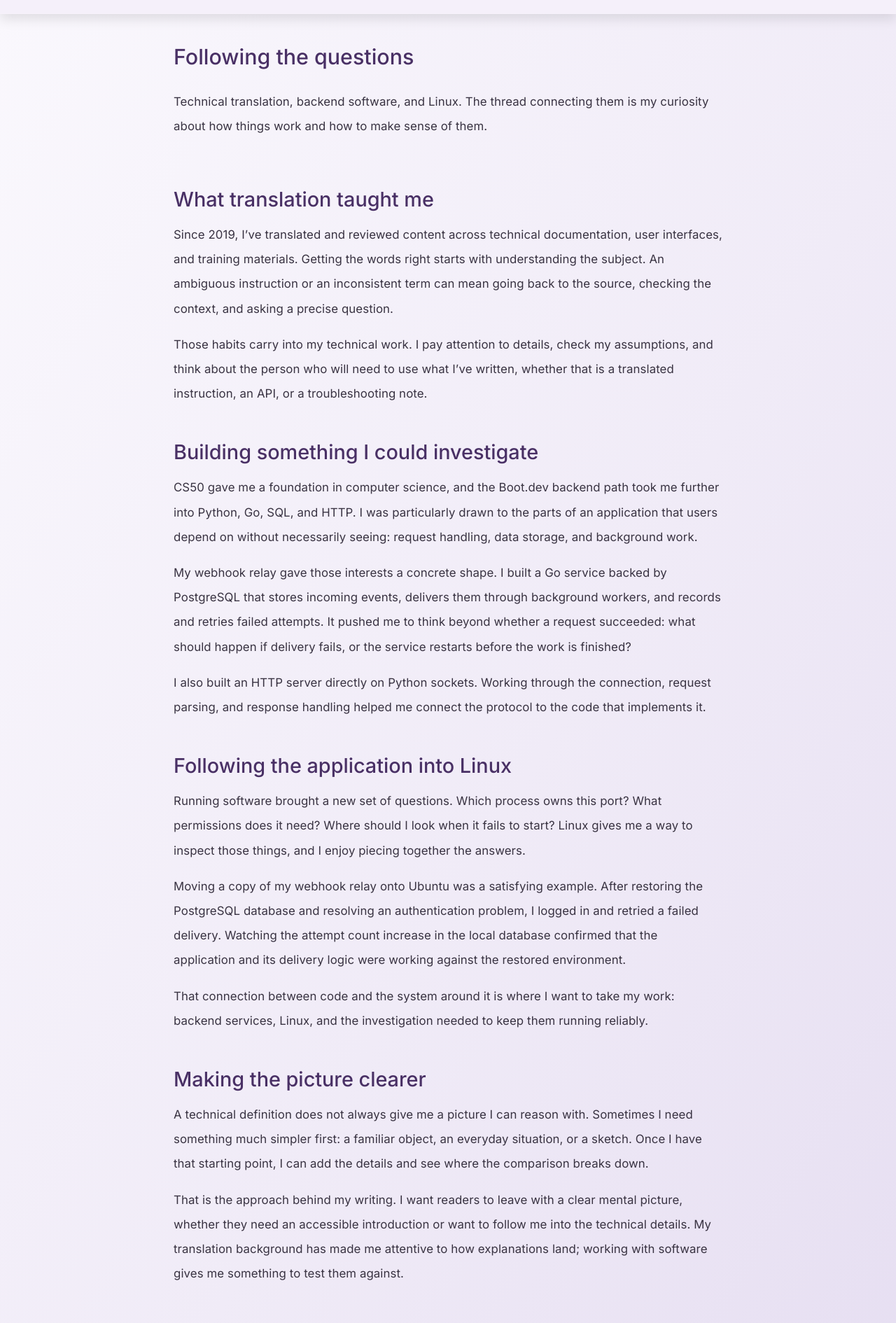
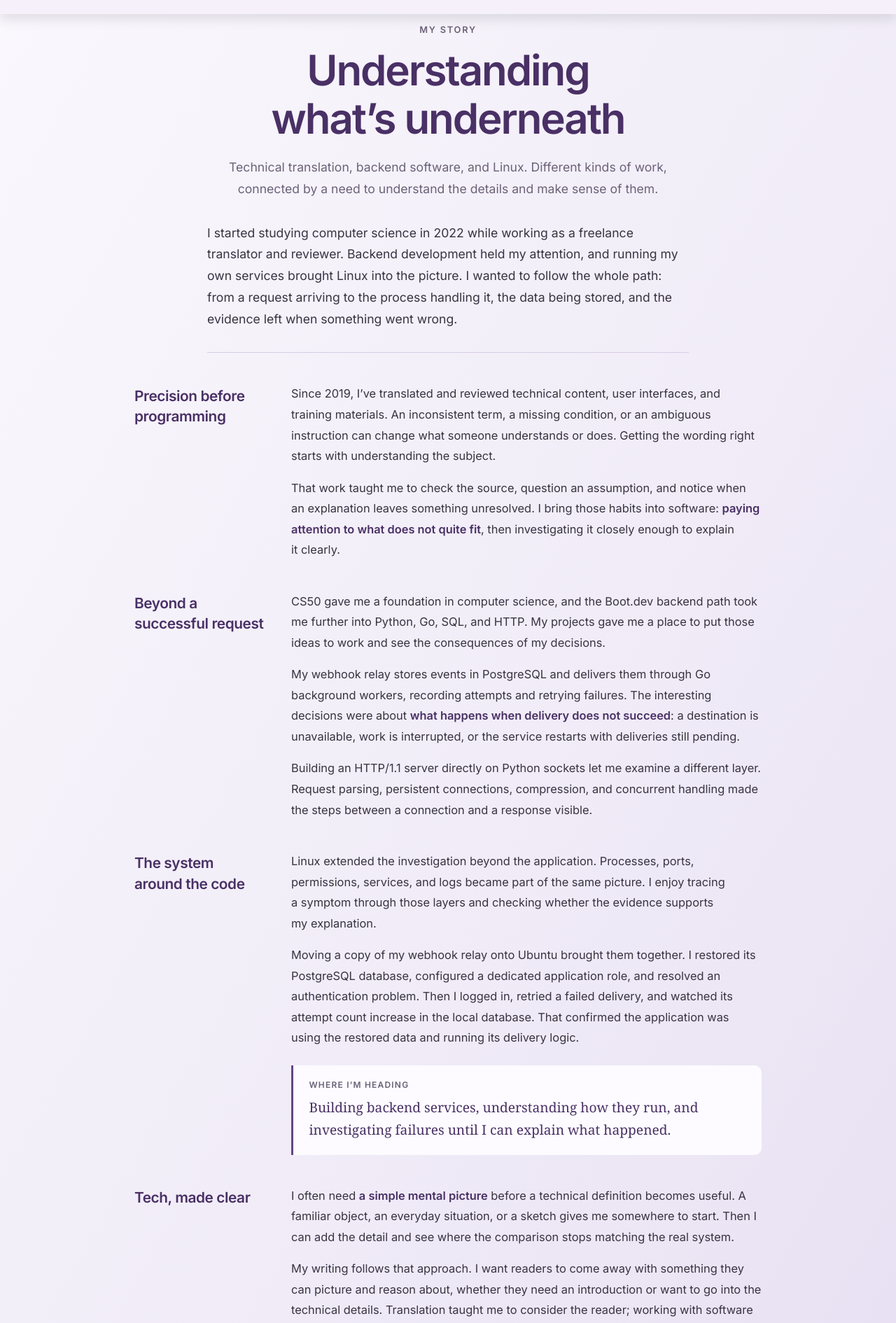
Before and after one commit to CamilleOnoda/camilleonoda.dev, a React (Create React App) app: page /story in a window 1280 px wide. Shown: the part 61-1951 px from the top of the page at 70% size. Built offline with nearby package versions, Linux system fonts and the light colour scheme.

Commit message:
style: Refine story layout and expand personal background

```diff
--- a/src/config/story.config.js
+++ b/src/config/story.config.js
@@ -1,49 +1,77 @@
 const storyData = {
-  title: "Following the questions",
+  title: "Understanding what’s underneath",
   subtitle:
-    "Technical translation, backend software, and Linux. The thread connecting them is my curiosity about how things work and how to make sense of them.",
+    "Technical translation, backend software, and Linux. Different kinds of work, connected by a need to understand the details and make sense of them.",
 
   images: [],
 
   description:
-    "I started studying computer science in 2022, alongside my work as a freelance translator and reviewer. Backend development caught my attention, and building my own services brought Linux into the picture. I found myself just as interested in what happened after the code started running: which process was listening, where the data went, and why something that worked yesterday had stopped today.",
+    "I started studying computer science in 2022 while working as a freelance translator and reviewer. Backend development held my attention, and running my own services brought Linux into the picture. I wanted to follow the whole path: from a request arriving to the process handling it, the data being stored, and the evidence left when something went wrong.",
 
   sections: [
     {
-      sectionTitle: "What translation taught me",
+      id: "translation",
+      sectionTitle: "Precision before programming",
       sectionDescriptions: [
-        "Since 2019, I’ve translated and reviewed content across technical documentation, user interfaces, and training materials. Getting the words right starts with understanding the subject. An ambiguous instruction or an inconsistent term can mean going back to the source, checking the context, and asking a precise question.",
-        "Those habits carry into my technical work. I pay attention to details, check my assumptions, and think about the person who will need to use what I’ve written, whether that is a translated instruction, an API, or a troubleshooting note.",
+        "Since 2019, I’ve translated and reviewed technical content, user interfaces, and training materials. An inconsistent term, a missing condition, or an ambiguous instruction can change what someone understands or does. Getting the wording right starts with understanding the subject.",
+        {
+          before:
+            "That work taught me to check the source, question an assumption, and notice when an explanation leaves something unresolved. I bring those habits into software: ",
+          emphasis: "paying attention to what does not quite fit",
+          after:
+            ", then investigating it closely enough to explain it clearly.",
+        },
       ],
     },
     {
-      sectionTitle: "Building something I could investigate",
+      id: "backend",
+      sectionTitle: "Beyond a successful request",
       sectionDescriptions: [
-        "CS50 gave me a foundation in computer science, and the Boot.dev backend path took me further into Python, Go, SQL, and HTTP. I was particularly drawn to the parts of an application that users depend on without necessarily seeing: request handling, data storage, and background work.",
-        "My webhook relay gave those interests a concrete shape. I built a Go service backed by PostgreSQL that stores incoming events, delivers them through background workers, and records and retries failed attempts. It pushed me to think beyond whether a request succeeded: what should happen if delivery fails, or the service restarts before the work is finished?",
-        "I also built an HTTP server directly on Python sockets. Working through the connection, request parsing, and response handling helped me connect the protocol to the code that implements it.",
+        "CS50 gave me a foundation in computer science, and the Boot.dev backend path took me further into Python, Go, SQL, and HTTP. My projects gave me a place to put those ideas to work and see the consequences of my decisions.",
+        {
+          before:
+            "My webhook relay stores events in PostgreSQL and delivers them through Go background workers, recording attempts and retrying failures. The interesting decisions were about ",
+          emphasis: "what happens when delivery does not succeed",
+          after:
+            ": a destination is unavailable, work is interrupted, or the service restarts with deliveries still pending.",
+        },
+        "Building an HTTP/1.1 server directly on Python sockets let me examine a different layer. Request parsing, persistent connections, compression, and concurrent handling made the steps between a connection and a response visible.",
       ],
     },
     {
-      sectionTitle: "Following the application into Linux",
+      id: "linux",
+      sectionTitle: "The system around the code",
       sectionDescriptions: [
-        "Running software brought a new set of questions. Which process owns this port? What permissions does it need? Where should I look when it fails to start? Linux gives me a way to inspect those things, and I enjoy piecing together the answers.",
-        "Moving a copy of my webhook relay onto Ubuntu was a satisfying example. After restoring the PostgreSQL database and resolving an authentication problem, I logged in and retried a failed delivery. Watching the attempt count increase in the local database confirmed that the application and its delivery logic were working against the restored environment.",
-        "That connection between code and the system around it is where I want to take my work: backend services, Linux, and the investigation needed to keep them running reliably.",
+        "Linux extended the investigation beyond the application. Processes, ports, permissions, services, and logs became part of the same picture. I enjoy tracing a symptom through those layers and checking whether the evidence supports my explanation.",
+        "Moving a copy of my webhook relay onto Ubuntu brought them together. I restored its PostgreSQL database, configured a dedicated application role, and resolved an authentication problem. Then I logged in, retried a failed delivery, and watched its attempt count increase in the local database. That confirmed the application was using the restored data and running its delivery logic.",
+      ],
+      callout: {
+        label: "Where I’m heading",
+        text:
+          "Building backend services, understanding how they run, and investigating failures until I can explain what happened.",
+      },
+    },
+    {
+      id: "writing",
+      sectionTitle: "Tech, made clear",
+      sectionDescriptions: [
+        {
+          before: "I often need ",
+          emphasis: "a simple mental picture",
+          after:
+            " before a technical definition becomes useful. A familiar object, an everyday situation, or a sketch gives me somewhere to start. Then I can add the detail and see where the comparison stops matching the real system.",
+        },
+        "My writing follows that approach. I want readers to come away with something they can picture and reason about, whether they need an introduction or want to go into the technical details. Translation taught me to consider the reader; working with software gives me a way to test whether the explanation holds up.",
       ],
     },
     {
-      sectionTitle: "Making the picture clearer",
+      id: "personal",
+      sectionTitle: "Away from the screen",
+      variant: "personal",
       sectionDescriptions: [
-        "A technical definition does not always give me a picture I can reason with. Sometimes I need something much simpler first: a familiar object, an everyday situation, or a sketch. Once I have that starting point, I can add the details and see where the comparison breaks down.",
-        "That is the approach behind my writing. I want readers to leave with a clear mental picture, whether they need an accessible introduction or want to follow me into the technical details. My translation background has made me attentive to how explanations land; working with software gives me something to test them against.",
-      ],
-    },
-    {
-      sectionTitle: "Away from the screen",
-      sectionDescriptions: [
-        "I’m French and live in Japan, with French, English, and Japanese woven into my daily life. Away from work, I enjoy road cycling, detective fiction, and 80s music.",
-        "A long ride is a good reason to leave the computer alone. A detective story tends to bring back the questions, usually with considerably more suspicious characters.",
+        "I first came to Japan on a working holiday in 2014–2015 and moved back in 2018. I now live near Nagoya, but some of my favourite memories here involve being out on a mountain trail or somewhere far from home on my road bike. I used to hike and cycle like my life depended on it, and I want much more of both back in my life.",
+        "Music takes up quite a bit of space too. I play the piano, I’m trying to learn the kalimba (a small instrument with metal tines you pluck with your thumbs), and I dream of playing the violin. I have a soft spot for 80s and 90s british music, but there’s plenty beyond that. Japan also introduced me to a love of karaoke. Singing in Japanese, reading in Japanese, and watching anime have become things I enjoy for their own sake, beyond studying the language.",
+        "I also love detective fiction. Between books, music, instruments, and places I want to explore, I’m fairly good at finding another interest to make room for. The photographs on this site come from some of those moments: Miyajima in November 2015, cherry blossoms in Inuyama, and a bike that deserves to get out more often.",
       ],
     },
   ],
--- /dev/null
+++ b/src/features/story/StoryDetails.css
@@ -0,0 +1,198 @@
+.story-page {
+  background: var(--website-bg);
+  color: var(--website-text);
+  padding: 6rem 1.5rem 4rem;
+  box-sizing: border-box;
+}
+
+.story-container {
+  max-width: 56rem;
+  margin: 0 auto;
+}
+
+.story-header {
+  max-width: 52rem;
+  margin: 0 auto 2rem;
+  text-align: center;
+}
+
+.story-eyebrow {
+  margin: 0 0 1rem;
+  color: var(--text-muted, var(--website-text));
+  font-size: 0.8rem;
+  font-weight: 600;
+  letter-spacing: 0.14em;
+  text-transform: uppercase;
+}
+
+.story-title {
+  margin: 0;
+  color: var(--section-heading);
+  font-size: clamp(2.25rem, 5vw, 3.75rem);
+  font-weight: 600;
+  line-height: 1.15;
+  letter-spacing: -0.035em;
+  text-wrap: balance;
+}
+
+.story-subtitle {
+  max-width: 43rem;
+  margin: 1.25rem auto 0;
+  font-size: 1.1rem;
+  line-height: 1.75;
+  color: var(--text-muted, var(--website-text));
+  text-wrap: pretty;
+}
+
+.story-lead {
+  max-width: 43rem;
+  margin: 0 auto 2.75rem;
+  padding-bottom: 2rem;
+  border-bottom: 1px solid var(--card-border);
+  color: var(--website-text);
+  font-size: 1.1rem;
+  line-height: 1.75;
+  text-wrap: pretty;
+}
+
+.story-sections {
+  display: flex;
+  flex-direction: column;
+  gap: 2.75rem;
+}
+
+.story-section {
+  display: grid;
+  grid-template-columns: minmax(0, 12rem) minmax(0, 1fr);
+  gap: 2rem;
+  align-items: start;
+}
+
+.story-section-heading {
+  padding-top: 0.15rem;
+}
+
+.story-section-number {
+  display: none;
+}
+
+.story-section-heading h2 {
+  margin: 0;
+  color: var(--section-heading);
+  font-size: 1.3rem;
+  font-weight: 600;
+  line-height: 1.4;
+  letter-spacing: -0.02em;
+  text-wrap: balance;
+}
+
+.story-section-body {
+  min-width: 0;
+}
+
+.story-section-body > p {
+  margin: 0 0 1rem;
+  font-size: 1.025rem;
+  line-height: 1.8;
+  text-wrap: pretty;
+}
+
+.story-section-body > p:last-child {
+  margin-bottom: 0;
+}
+
+.story-section-body strong {
+  color: var(--section-heading);
+  font-weight: 600;
+}
+
+.story-callout {
+  margin: 1.5rem 0 0;
+  padding: 1.25rem 1.4rem;
+  background: var(--card-bg);
+  border-left: 3px solid var(--icons-color);
+  border-radius: 0 10px 10px 0;
+}
+
+.story-callout-label {
+  margin: 0 0 0.6rem;
+  color: var(--text-muted, var(--website-text));
+  font-size: 0.75rem;
+  font-weight: 600;
+  letter-spacing: 0.1em;
+  text-transform: uppercase;
+}
+
+.story-callout-text {
+  margin: 0;
+  color: var(--section-heading);
+  font-family: Georgia, "Times New Roman", serif;
+  font-size: 1.2rem;
+  line-height: 1.65;
+}
+
+.story-section-personal {
+  padding-top: 2rem;
+  border-top: 1px solid var(--card-border);
+}
+
+.story-section-personal .story-section-body > p {
+  font-size: 1rem;
+}
+
+.story-gallery {
+  margin-top: 3rem;
+}
+
+@media (max-width: 800px) {
+  .story-section {
+    grid-template-columns: 1fr;
+    gap: 0.9rem;
+  }
+
+  .story-section-heading {
+    padding-top: 0;
+  }
+}
+
+@media (max-width: 600px) {
+  .story-page {
+    padding: 4.5rem 1.25rem 3rem;
+  }
+
+  .story-header {
+    margin-bottom: 1.75rem;
+  }
+
+  .story-subtitle {
+    font-size: 1rem;
+    line-height: 1.7;
+  }
+
+  .story-lead {
+    font-size: 1.05rem;
+    margin-bottom: 2rem;
+    padding-bottom: 1.75rem;
+  }
+
+  .story-sections {
+    gap: 2.25rem;
+  }
+
+  .story-section-body > p {
+    font-size: 1rem;
+    line-height: 1.8;
+  }
+
+  .story-callout {
+    padding: 1.1rem 1.2rem;
+  }
+
+  .story-callout-text {
+    font-size: 1.15rem;
+  }
+
+  .story-section-personal {
+    padding-top: 1.75rem;
+  }
+}
--- a/src/features/story/StoryDetails.jsx
+++ b/src/features/story/StoryDetails.jsx
@@ -1,26 +1,92 @@
 import SEO from "../../shared/components/seo/SEO";
 import { seoData } from "../../config/seo.config";
-import DetailsPage from "../../shared/components/detailPage/DetailPage";
 import StoryGallery from "../../shared/components/gallery/StoryGallery";
 import storyData from "../../config/story.config";
+import "./StoryDetails.css";
 
 function Story() {
-  // Display story images in a gallery
-  const extraContent = <StoryGallery images={storyData.images} />;
-
-  // Render DetailsPage with story content and gallery
   return (
     <>
       <SEO
         title={seoData.story.title}
         description={seoData.story.description}
       />
-      <DetailsPage
-        title={storyData.title}
-        subtitle={storyData.subtitle}
-        sections={storyData.sections}
-        extraContent={extraContent}
-      />
+
+      <main className="story-page" aria-labelledby="story-title">
+        <article className="story-container">
+          <header className="story-header">
+            <p className="story-eyebrow">My story</p>
+
+            <h1 id="story-title" className="story-title">
+              {storyData.title}
+            </h1>
+
+            <p className="story-subtitle">{storyData.subtitle}</p>
+          </header>
+
+          <p className="story-lead">{storyData.description}</p>
+
+          <div className="story-sections">
+            {storyData.sections.map((section, index) => (
+              <section
+                key={section.id}
+                className={`story-section${
+                  section.variant === "personal"
+                    ? " story-section-personal"
+                    : ""
+                }`}
+                aria-labelledby={`story-${section.id}`}
+              >
+                <div className="story-section-heading">
+                  <span className="story-section-number" aria-hidden="true">
+                    {String(index + 1).padStart(2, "0")}
+                  </span>
+
+                  <h2 id={`story-${section.id}`}>
+                    {section.sectionTitle}
+                  </h2>
+                </div>
+
+                <div className="story-section-body">
+                  {section.sectionDescriptions.map((paragraph, pIndex) => (
+                    <p key={`${section.id}-${pIndex}`}>
+                      {typeof paragraph === "string" ? (
+                        paragraph
+                      ) : (
+                        <>
+                          {paragraph.before}
+                          <strong>{paragraph.emphasis}</strong>
+                          {paragraph.after}
+                        </>
+                      )}
+                    </p>
+                  ))}
+
+                  {section.callout && (
+                    <aside
+                      className="story-callout"
+                      aria-label={section.callout.label}
+                    >
+                      <p className="story-callout-label">
+                        {section.callout.label}
+                      </p>
+                      <p className="story-callout-text">
+                        {section.callout.text}
+                      </p>
+                    </aside>
+                  )}
+                </div>
+              </section>
+            ))}
+          </div>
+
+          {storyData.images?.length > 0 && (
+            <div className="story-gallery">
+              <StoryGallery images={storyData.images} />
+            </div>
+          )}
+        </article>
+      </main>
     </>
   );
 }
```
